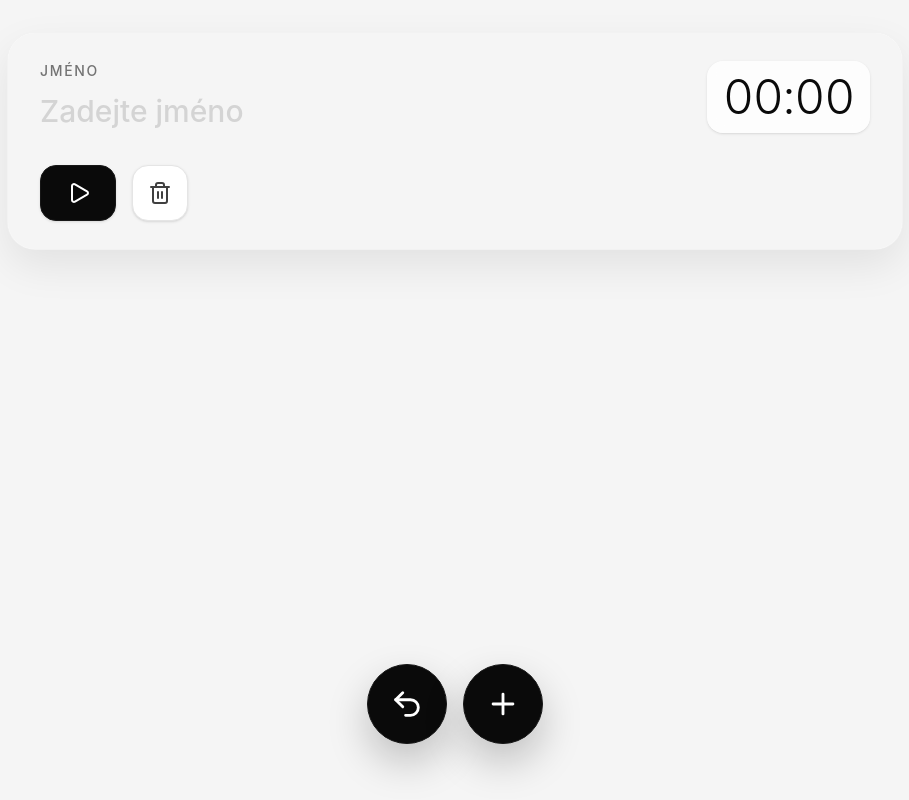
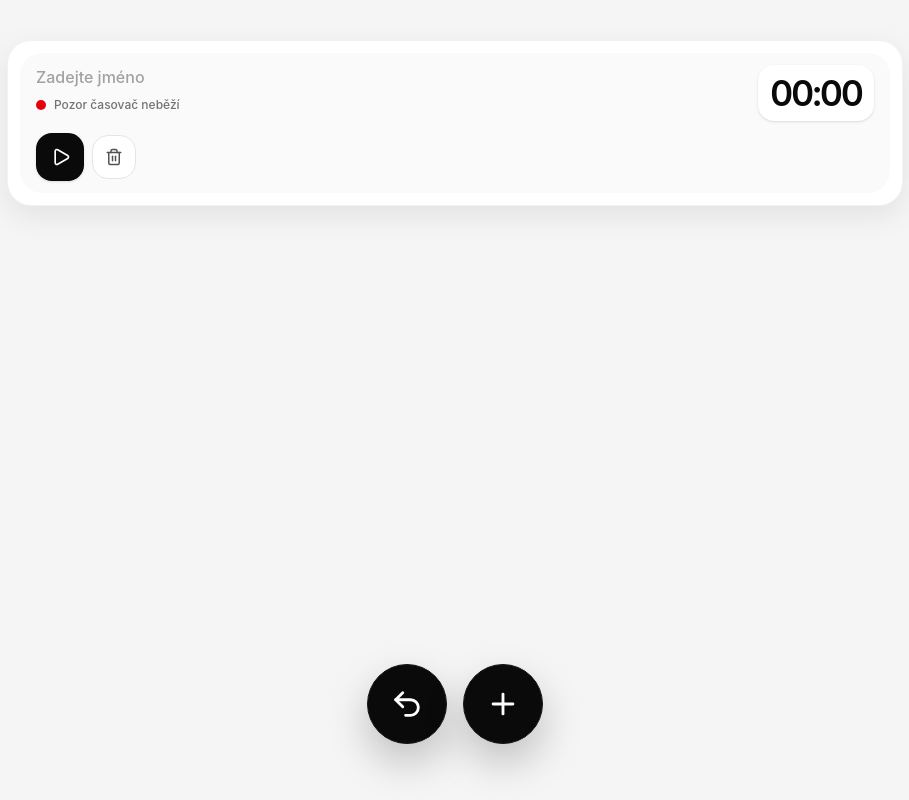
Before and after one commit to DominikPrusa/pionyr-helper, a React (Vite) app: page /waiting-time-timer in a window 1280 px wide. Both pictures are taken after a click on the button 688 px from the left and 704 px from the top of the page. Shown: the whole page, without its empty margins (185-1094 px from the left). Built offline with nearby package versions, Linux system fonts and the light colour scheme.

Commit message:
waiting card timer complete

```diff
--- a/src/components/WaitingTimeTimerCard.tsx
+++ b/src/components/WaitingTimeTimerCard.tsx
@@ -25,17 +25,11 @@ const WaitingTimeTimerCard = ({ id, onRemove }: WaitingTimeTimerCardProps) => {
   const formattedTime = useMemo(() => formatSecondsToMMSS(seconds), [seconds]);
 
   return (
-    <div className="overflow-hidden rounded-[28px] border border-black/5 bg-white shadow-[0_16px_40px_rgba(0,0,0,0.08)]">
-      <div className="bg-neutral-100 px-6 py-6 sm:px-8 sm:py-7">
-        <div className="flex items-start justify-between gap-6">
+    <div className="overflow-hidden rounded-3xl border border-black/5 bg-white shadow-[0_10px_30px_rgba(0,0,0,0.08)] my-2">
+      <div className="p-3">
+        <div className="rounded-[22px] bg-neutral-50 px-4 py-3">
+          <div className="flex items-start justify-between gap-3">
             <div className="min-w-0 flex-1">
-            <label
-              htmlFor={`waiting-name-${id}`}
-              className="mb-3 block text-sm font-medium uppercase tracking-[0.12em] text-neutral-500"
-            >
-              Jméno
-            </label>
-
               <input
                 id={`waiting-name-${id}`}
                 type="text"
@@ -44,28 +38,39 @@ const WaitingTimeTimerCard = ({ id, onRemove }: WaitingTimeTimerCardProps) => {
                   setName(e.target.value)
                 }
                 placeholder="Zadejte jméno"
-              className="w-full border-0 bg-transparent p-0 text-2xl font-medium text-neutral-900 outline-none placeholder:text-neutral-300 sm:text-3xl"
+                className="w-full border-0 bg-transparent p-0 text-base font-medium text-neutral-900 outline-none placeholder:text-neutral-400"
               />
+
+              <div className="mt-2 flex items-center gap-2">
+                <div
+                  className={`h-2.5 w-2.5 rounded-full ${
+                    isRunning ? "bg-emerald-500" : "bg-red-600"
+                  }`}
+                />
+                <span className="text-xs font-medium text-neutral-500">
+                  {isRunning ? "Časovač běží" : "Pozor časovač neběží"}
+                </span>
+              </div>
             </div>
 
-          <div className="shrink-0 rounded-2xl bg-white/80 px-4 py-3 shadow-sm backdrop-blur-sm">
-            <span className="tabular-nums text-4xl font-light tracking-tight text-neutral-950 sm:text-5xl">
+            <div className="shrink-0 rounded-2xl bg-white px-3 py-2 shadow-sm">
+              <span className="tabular-nums text-3xl font-semibold tracking-[-0.06em] text-neutral-950 sm:text-4xl">
                 {formattedTime}
               </span>
             </div>
           </div>
 
-        <div className="mt-8 flex items-center gap-3 sm:gap-4">
+          <div className="mt-3 flex items-center justify-start gap-2">
             <button
               type="button"
               onClick={() => setIsRunning((prev) => !prev)}
               aria-label={isRunning ? "Zastavit časovač" : "Spustit časovač"}
-            className="flex h-14 min-w-19 items-center justify-center rounded-2xl border border-neutral-900 bg-neutral-950 px-5 text-white shadow-sm transition hover:-translate-y-0.5 hover:shadow-lg"
+              className="flex h-12 w-12 items-center justify-center rounded-2xl bg-neutral-950 text-white shadow-sm transition active:scale-95"
             >
               {isRunning ? (
-              <Pause size={24} />
+                <Pause size={20} />
               ) : (
-              <Play size={24} className="ml-0.5" />
+                <Play size={20} className="ml-0.5" />
               )}
             </button>
 
@@ -73,10 +78,11 @@ const WaitingTimeTimerCard = ({ id, onRemove }: WaitingTimeTimerCardProps) => {
               type="button"
               onClick={onRemove}
               aria-label="Odstranit kartu"
-            className="flex h-14 w-14 items-center justify-center rounded-2xl border border-neutral-200 bg-white text-neutral-700 shadow-sm transition hover:-translate-y-0.5 hover:shadow-md hover:text-red-500"
+              className="flex h-11 w-11 items-center justify-center rounded-2xl border border-neutral-200 bg-white text-neutral-600 transition active:scale-95"
             >
-            <Trash2 size={24} />
+              <Trash2 size={18} />
             </button>
+          </div>
         </div>
       </div>
     </div>
```
Lines whose indentation alone changed are shown as unchanged.
